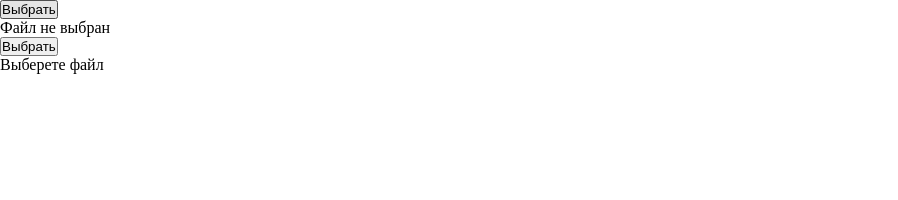
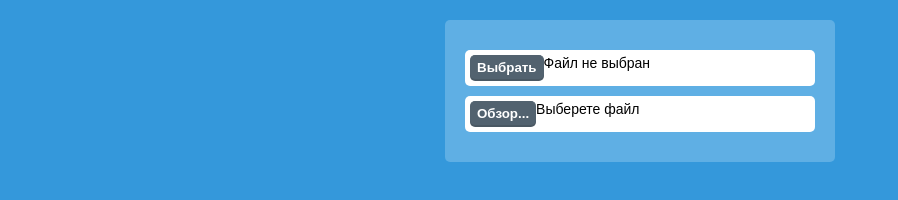
Before and after one commit to M-Ulyanov/Input-File, a plain HTML site: page index.html in a window 1280 px wide. Shown: the whole page, without its empty margins (0-898 px from the left). Drawn offline with nearby package versions, Linux system fonts and the light colour scheme.

Commit message:
Version 1.0.1
Стили v1

```diff
--- a/css/style.css
+++ b/css/style.css
@@ -9,7 +9,7 @@ ul{
 h1, h2, h3, h4, h5, h6{
     font-weight: normal;
 }
-input,select,option, img{
+input,select,option, img, button{
 	outline:0;
 	border:0;
 }
@@ -19,7 +19,55 @@ a{
 
 /*General*/
 body{
-    font: Arial, sans-serif;
+    font: 14px Arial, sans-serif;
+    background: #3498DB;
+}
+#global-wrapper{
+	width: 350px;
+	margin: 20px auto;
+	background: #5FAFE4;
+	padding: 20px;
+	-moz-border-radius: 5px;
+	-webkit-border-radius: 5px;
+	border-radius: 5px;
+}
+.file-wrap{
+	overflow: hidden;
+	padding: 5px 5px 7px 5px;
+	margin: 10px 0;
+	background: #FFF;
+	-moz-border-radius: 5px;
+	-webkit-border-radius: 5px;
+	border-radius: 5px;
+}
+.file-wrap .file-button{
+	padding: 4px 7px;
+	float: left;
+	position: relative;
+	font-weight: bold;
+	color: #FFF;
+	background: #52626F;
+	box-shadow: 0 2px 0 #4A5863;
+	border-top: 1px solid #52626F;
+	cursor: pointer;
+	-moz-border-radius: 5px;
+	-webkit-border-radius: 5px;
+	border-radius: 5px;
+}
+.file-wrap .file-button:hover{
+	background: #637481;
+	box-shadow: 0 2px 0 #55636F;
+	border-top: 1px solid #637481;
+}
+.file-wrap .file-button:active{
+	top: 1px;
+	box-shadow: 0 1px 0 #55636F;
+}
+.file-wrap > .file-name{
+
+}
+.file-wrap > .select-file{
+	color:green;
 }
 .file-wrap input[type=file]{
     display: none;
--- a/index.html
+++ b/index.html
@@ -12,13 +12,13 @@
 
 	<div class="file-wrap">
 		<button type="button" class="file-button">Выбрать</button>
-		<div>Файл не выбран</div>
+		<div class="file-name">Файл не выбран</div>
 		<input type="file">
 	</div>
 
 	<div class="file-wrap">
-		<button type="button" class="file-button">Выбрать</button>
-		<div>Выберете файл</div>
+		<button type="button" class="file-button">Обзор...</button>
+		<div class="file-name">Выберете файл</div>
 		<input type="file">
 	</div>
 
--- a/js/script.js
+++ b/js/script.js
@@ -5,8 +5,8 @@ $(function(){
         // Определение переменных
         var fileWrap = $(this).parent('.file-wrap'),
         inputFile  = fileWrap.find('input[type="file"]'),
-        button = fileWrap.find('button'),
-        divTxt  = fileWrap.find('div');
+        button = fileWrap.find('button.file-button'),
+        divTxt  = fileWrap.find('div.file-name');
 
         // Имититация клика по inputFile
         inputFile.click();
@@ -34,7 +34,7 @@ $(function(){
             }
 
             // Изменяем поле с именем файла и текст на кнопки
-            divTxt.text(fileName);
+            divTxt.addClass('select-file').text(fileName);
             button.text('Выбрать');
 
         }).change();
```
